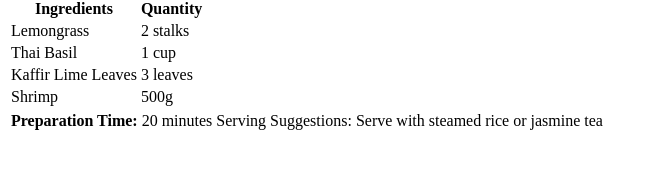
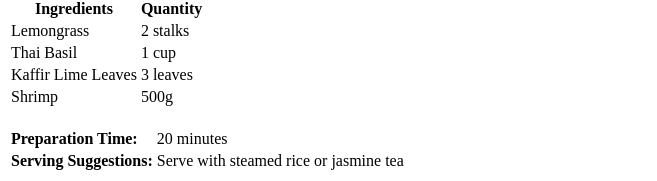
Before and after one commit to sanicabettyrose/bettyrose, a plain HTML site: page index.html in a window 1280 px wide. Shown: the part 1060-1241 px from the top of the page, without its empty margins (0-657 px from the left). Before the commit the page ends 1201 px from the top, so only its background shows below. Drawn offline with Linux system fonts and the light colour scheme.

Commit message:
Update index.html

```diff
--- a/index.html
+++ b/index.html
@@ -59,11 +59,14 @@
     <td>500g</td>
 </tr>
 </table>
+<br>
 <table alt="2">
 <tr>
-    <td><strong>Preparation Time:</td>
+    <td><strong>Preparation Time:</td></strong>
     <td>20 minutes</td>
-    <td>Serving Suggestions:</td>
+</tr>
+<tr>
+    <td><strong>Serving Suggestions:</td></strong>
     <td>Serve with steamed rice or jasmine tea</td>
 </tr>
 </table>
```
